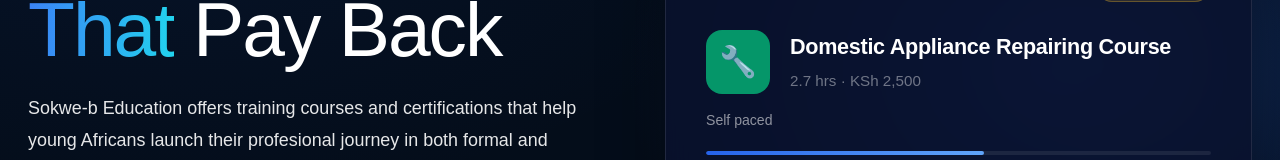
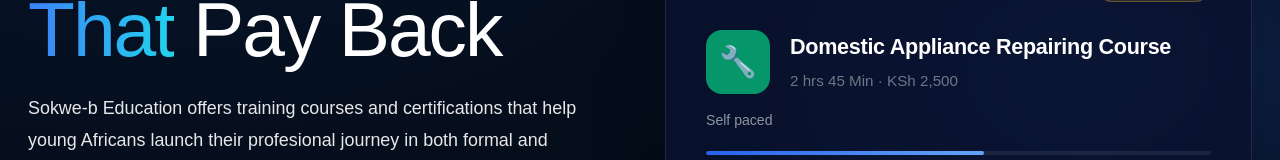
Before and after one commit to sokwe42/sokwe-b, a Next.js app: page / in a window 1280 px wide. Shown: the part 345-505 px from the top of the page. Built offline with nearby package versions, Linux system fonts and the light colour scheme.

Commit message:
changed pricing on cource

```diff
--- a/app/page.js
+++ b/app/page.js
@@ -14,19 +14,19 @@
   {
     icon: "🏠", iconBg: "#2563eb",
     label: "Featured Courses", badge: "Coming Soon", badgeClass: "badge-green",
-    title: "Property and Tenancy Management", duration: "90 min", meta: "KSh 89",
+    title: "Property and Tenancy Management", duration: "3 hrs", meta: "KSh 2,500",
     time: "Self paced",
   },
   {
     icon: "⚽", iconBg: "#7c3aed",
     label: "Featured Courses", badge: "Coming Soon", badgeClass: "badge-blue",
-    title: "Sports Coaching and Sports Management", duration: "60 min", meta: "KSh 59",
+    title: "Sports Coaching and Sports Management", duration: "3 hrs", meta: "KSh 2,500",
     time: "Self paced",
   },
   {
     icon: "🔧", iconBg: "#059669",
     label: "Featured Courses", badge: "Coming Soon", badgeClass: "badge-amber",
-    title: "Domestic Appliance Repairing Course", duration: "2.7 hrs", meta: "KSh 2,500",
+    title: "Domestic Appliance Repairing Course", duration: "2 hrs 45 Min", meta: "KSh 2,500",
     time: "Self paced",
   },
 ];
```
